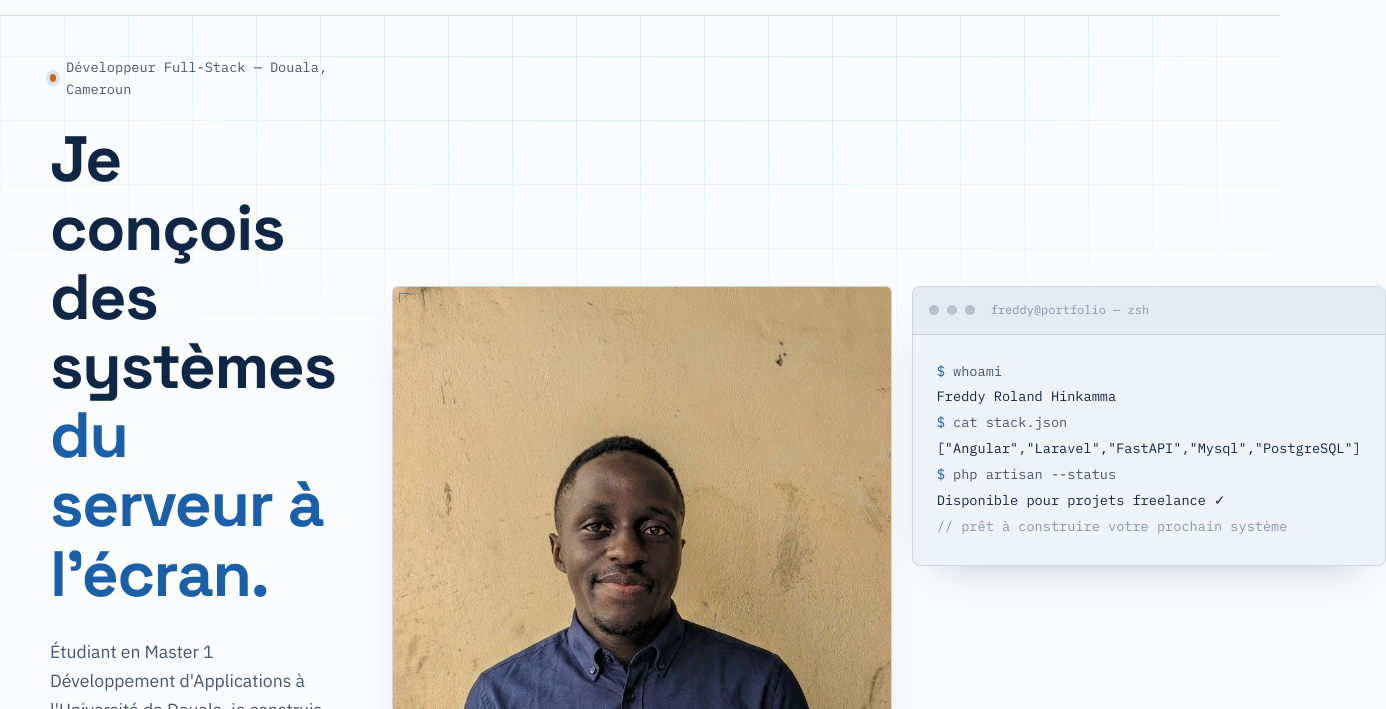
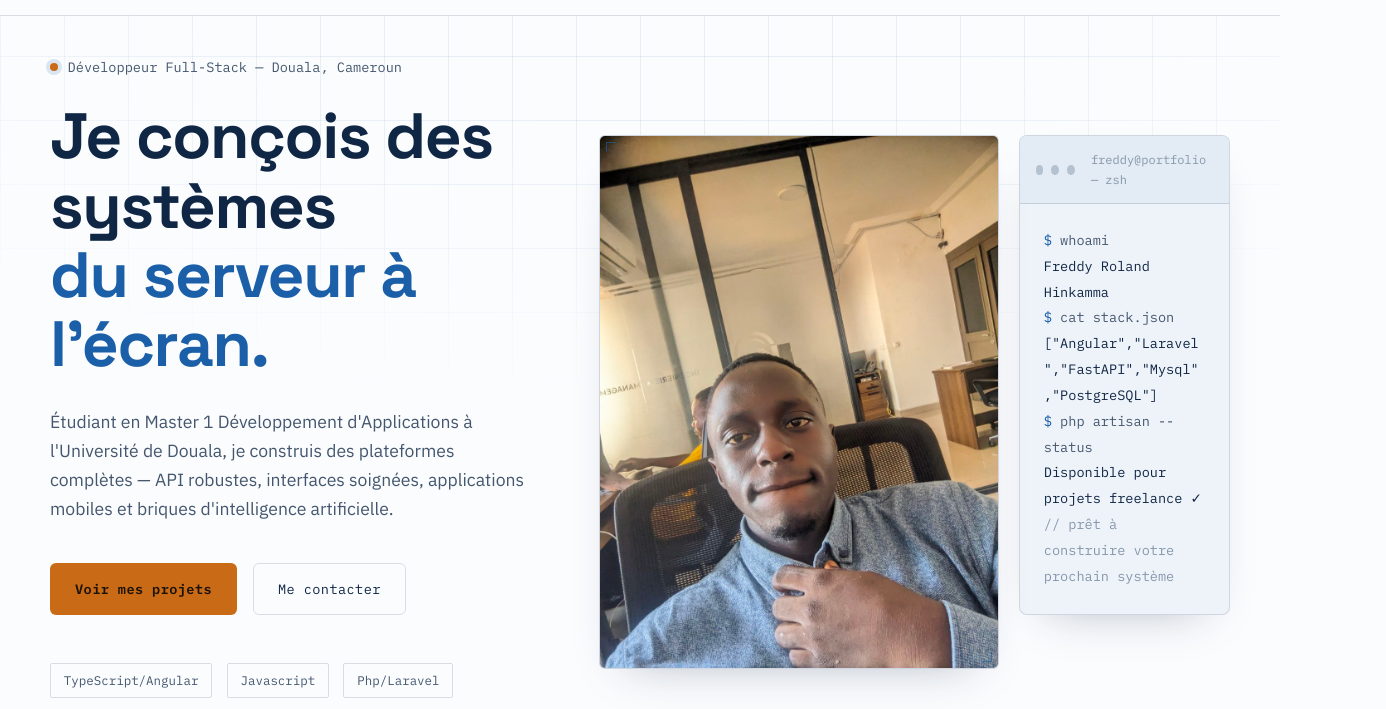
Before and after one commit to hinkamma/porfolio, a plain HTML site: page index.html in a window 1280 px wide. Shown: the part 72-781 px from the top of the page, 1386 px wide, since content can reach past the window. Drawn offline with Linux system fonts and the light colour scheme.

Commit message:
derniere modification

```diff
--- a/css/style.css
+++ b/css/style.css
@@ -48,7 +48,11 @@
 
 /* ---------- Reset ---------- */
 *, *::before, *::after { box-sizing: border-box; margin: 0; padding: 0; }
-html { scroll-behavior: smooth; }
+html {
+  scroll-behavior: smooth;
+  overflow-x: hidden;
+  width: 100%;
+}
 @media (prefers-reduced-motion: reduce) {
   html { scroll-behavior: auto; }
   *, *::before, *::after { animation-duration: 0.01ms !important; animation-iteration-count: 1 !important; transition-duration: 0.01ms !important; }
@@ -294,7 +298,7 @@ input, textarea { font: inherit; }
   align-items: flex-start;
 }
 
-.hero-photo { flex-shrink: 0; width: 500px; }
+.hero-photo { flex-shrink: 0; width: 400px; }
 .hero-photo-frame {
   position: relative;
   width: 100%;
@@ -398,6 +402,8 @@ input, textarea { font: inherit; }
   border-radius: 8px;
   overflow: hidden;
   box-shadow: var(--shadow-soft);
+  min-width: 0;
+  max-width: 100%;
 }
 .terminal-bar {
   display: flex; align-items: center; gap: 0.5rem;
@@ -418,6 +424,15 @@ input, textarea { font: inherit; }
   font-size: 0.85rem;
   line-height: 1.9;
   min-height: 230px;
+  max-width: 100%;
+  min-width: 0;
+  overflow-x: hidden;
+}
+.terminal-body div {
+  overflow-wrap: anywhere;
+  word-break: break-word;
+  max-width: 100%;
+  min-width: 0;
 }
 .term-prompt { color: var(--line-blue); }
 .term-line { color: var(--ink-soft); }
@@ -774,7 +789,7 @@ a.contact-info-item:hover { transform: translateX(6px); color: var(--line-blue);
   .terminal-title { display: none; }
 
   .hero-visual { flex-direction: column; align-items: center; gap: 1rem; }
-  .hero-photo { width: 130px; }
+  .hero-photo { width: 300px; }
   .hero-terminal { width: 100%; }
 
   .section-inner, .header-inner, .footer-inner { padding-left: 1.1rem; padding-right: 1.1rem; }
--- a/index.html
+++ b/index.html
@@ -87,7 +87,7 @@
 
         <figure class="hero-photo">
           <div class="hero-photo-frame" id="hero-photo-frame">
-            <img src="img/pp2.jpg" alt="Photo de Freddy Hinkamma" id="hero-photo-img">
+            <img src="img/pp3.jpg" alt="Photo de Freddy Hinkamma" id="hero-photo-img">
             <div class="hero-photo-fallback" aria-hidden="true">
               <span class="hero-photo-fallback-mark">FH</span>
             </div>
```
Also changed, not shown: img/pp3.jpg (added).
